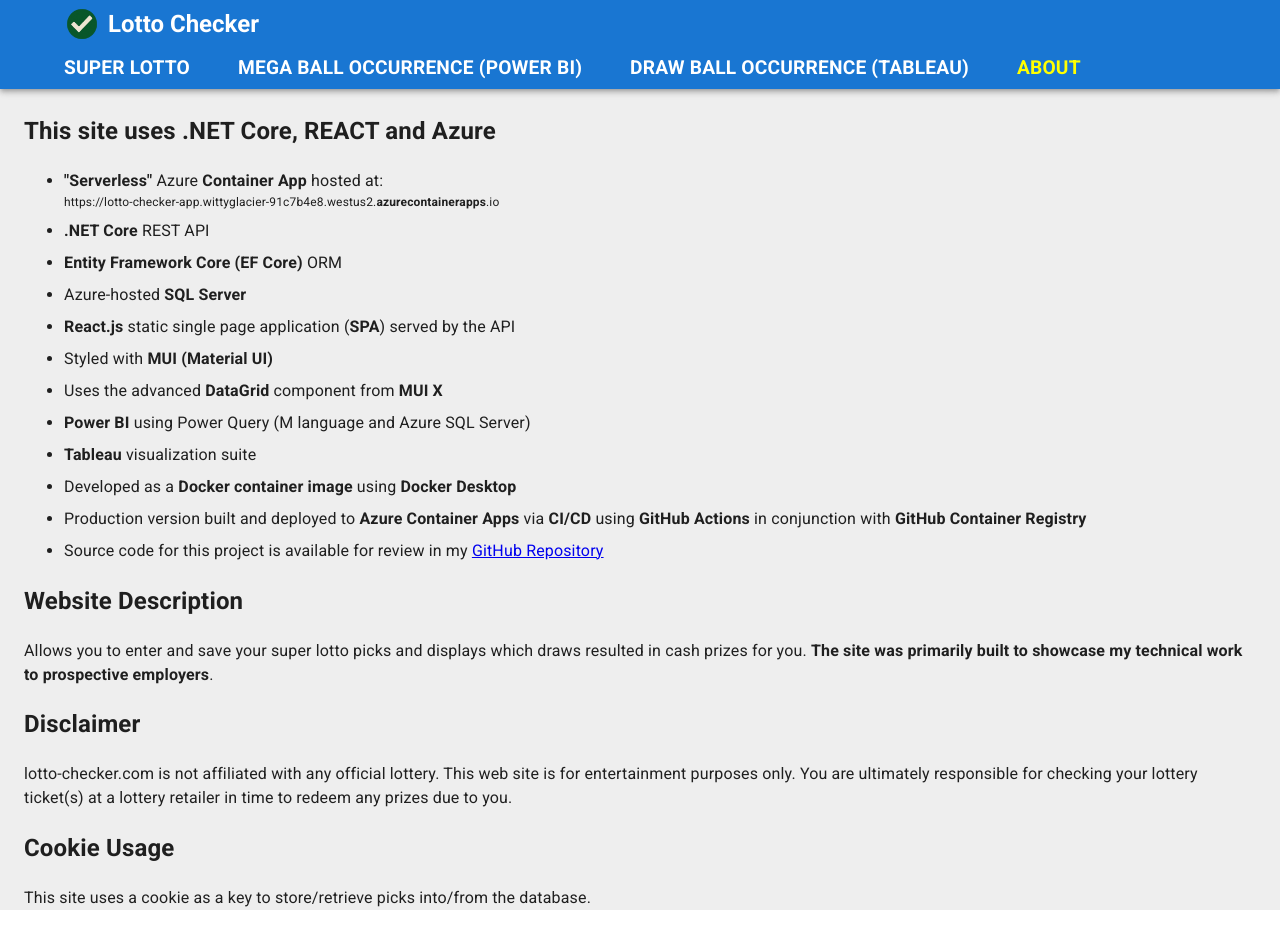
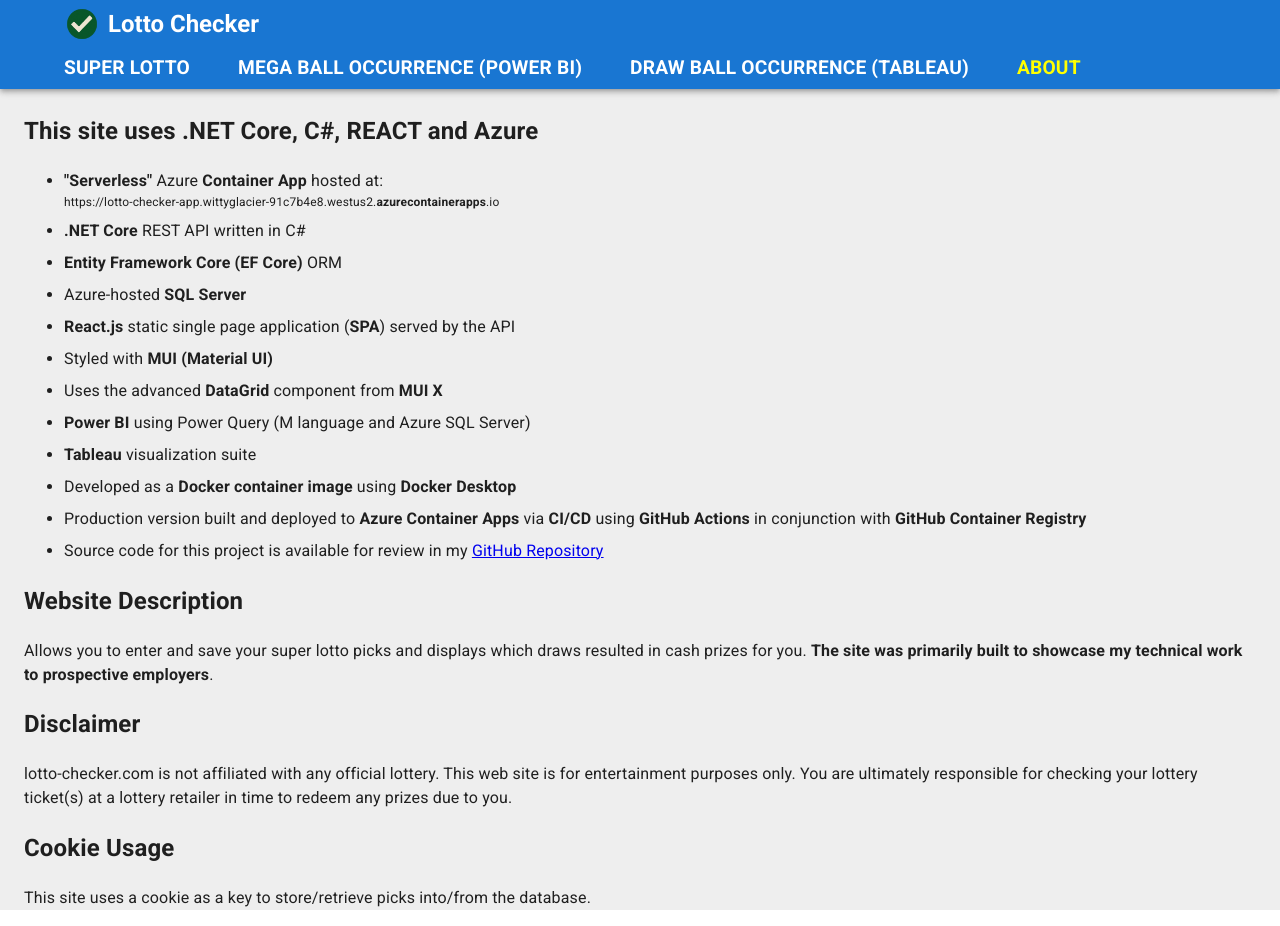
Before and after one commit to garyasloan/lotto-checker, a React (Vite) app in the folder client/: page /about in a window 1280 px wide. Built offline with nearby package versions, Linux system fonts and the light colour scheme.

Commit message:
Embellished About component to mention C#

```diff
--- a/client/src/features/about/About.tsx
+++ b/client/src/features/about/About.tsx
@@ -4,7 +4,7 @@
   return (
     <div className="min-h-screen bg-white text-gray-900 p-6 flex flex-col items-center justify-center space-y-10">
       <section className="max-w-4xl w-full">
-        <h1 className="text-4xl font-bold mb-6 text-center">This site uses .NET Core, REACT and Azure</h1>
+        <h1 className="text-4xl font-bold mb-6 text-center">This site uses .NET Core, C#, REACT and Azure</h1>
         <ul className="list-disc list-inside text-xl space-y-8">
           <li style={{ marginBottom: "0.5rem" }}>
             <strong>"Serverless"</strong> Azure <strong>Container App</strong> hosted at: {" "}
@@ -14,7 +14,7 @@
             </div>
           </li>
           <li style={{ marginBottom: "0.5rem" }}>
-            <strong>.NET Core</strong> REST API
+            <strong>.NET Core</strong> REST API written in C#
           </li>
           <li style={{ marginBottom: "0.5rem" }}>
             <strong>Entity Framework Core (EF Core)</strong> ORM
```
